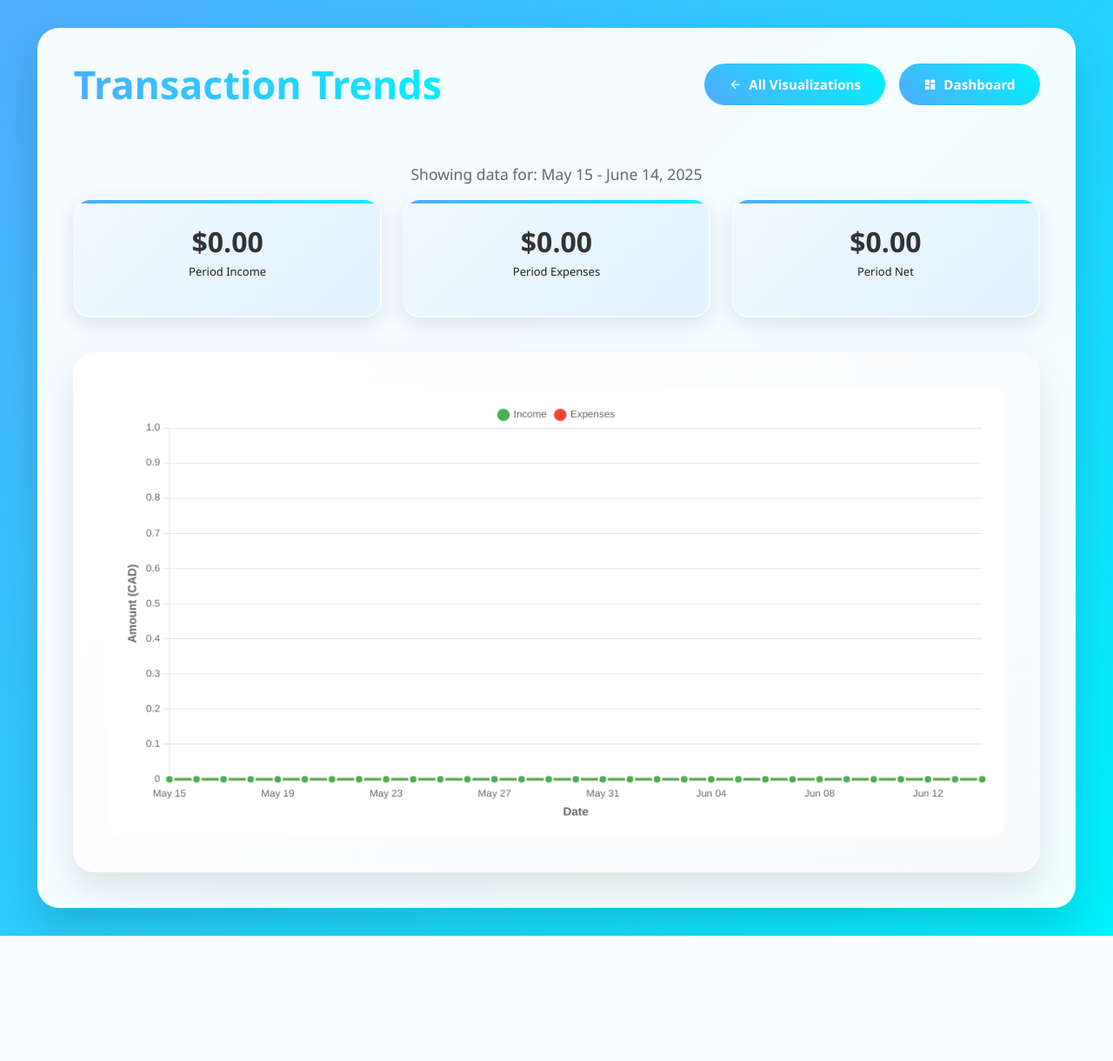
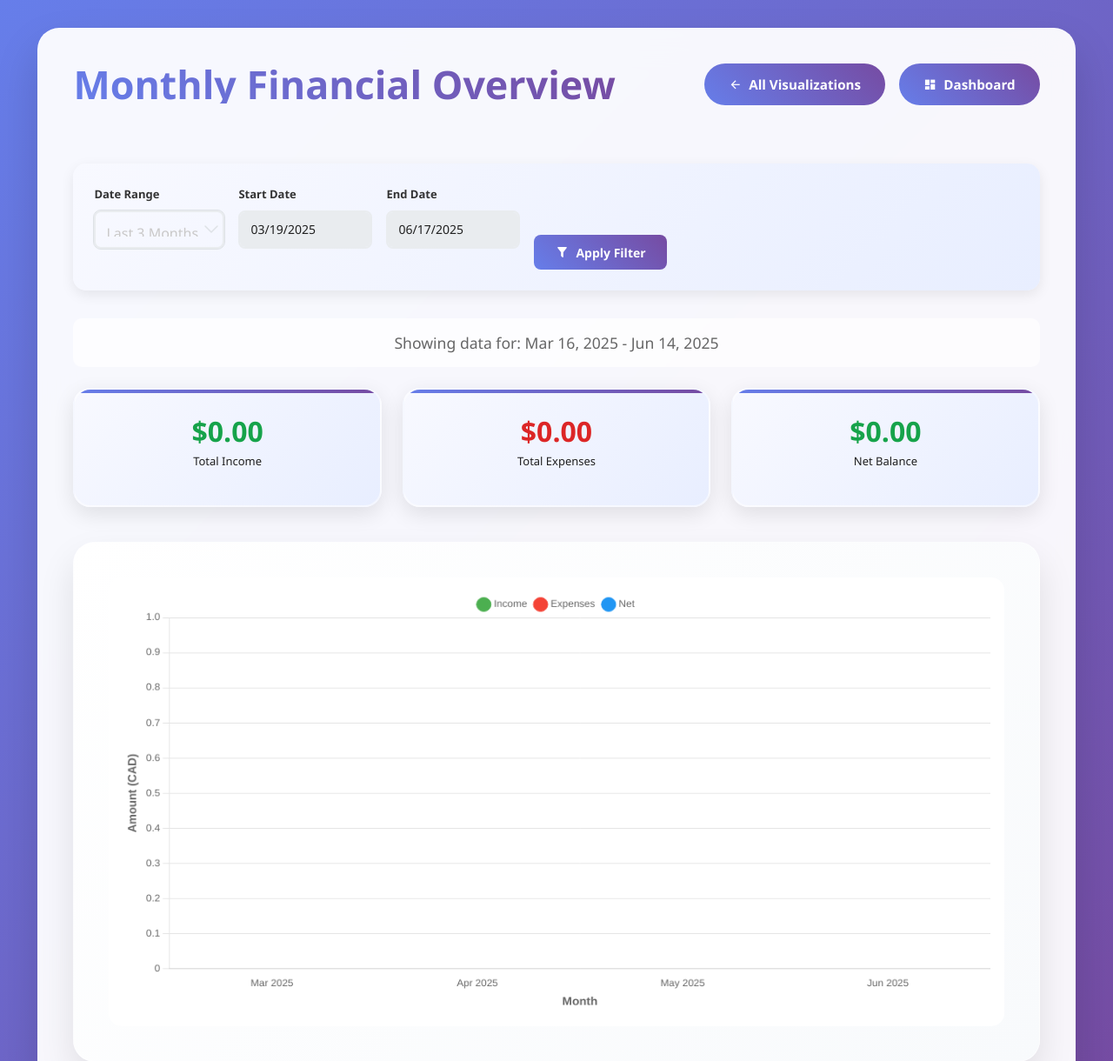
Before and after one commit to ethanondzik/personal-finance-tracker, a Django app: page /visualizations/bar-chart/ in a window 1280 px wide. Shown: the top 1220 px of the page at 87% size. Before the commit the page ends 1076 px from the top, so only its background shows below. Run offline with Django 5.2, Linux system fonts and the light colour scheme; the visitor is signed in with stand-in values (Sample User, id 1); data that the repository does not hold is empty; some libraries are stand-ins or nearby versions.

Commit message:
Added custom date ranges for chart visualizations.

```diff
--- a/personal_finance_tracker/finance_tracker/forms.py
+++ b/personal_finance_tracker/finance_tracker/forms.py
@@ -2,6 +2,7 @@ from django import forms
 from .models import Transaction, Account, Category, User, Subscription, Budget, CustomNotification
 from django.contrib.auth.password_validation import validate_password
 from django.core.exceptions import ValidationError
+from datetime import date, timedelta
 
 import csv
 import mimetypes
@@ -534,3 +535,63 @@ class CustomNotificationForm(forms.ModelForm):
             cleaned_data['recurrence_interval'] = None
 
         return cleaned_data
+
+
+class DateRangeForm(forms.Form):
+    DATE_RANGE_CHOICES = [
+        ('30days', 'Last 30 Days'),
+        ('3months', 'Last 3 Months'),
+        ('6months', 'Last 6 Months'),
+        ('1year', 'Last Year'),
+        ('ytd', 'Year to Date'),
+        ('custom', 'Custom Range'),
+    ]
+
+    date_range = forms.ChoiceField(
+        choices=DATE_RANGE_CHOICES,
+        initial='3months',
+        widget=forms.Select(attrs={'class': 'form-select', 'id': 'id_date_range'})
+    )
+
+    start_date = forms.DateField(
+        required=False,
+        widget=forms.DateInput(attrs={
+            'type': 'date',
+            'class': 'form-control',
+            'id': 'id_start_date'
+        })
+    )
+
+    end_date = forms.DateField(
+        required=False,
+        widget=forms.DateInput(attrs={
+            'type': 'date',
+            'class': 'form-control',
+            'id': 'id_end_date'
+        })
+    )
+
+    def get_date_range(self):
+        """
+        Returns the actual start and end dates based on the selection.
+        """
+        date_range = self.cleaned_data.get('date_range')
+        start_date = self.cleaned_data.get('start_date')
+        end_date = self.cleaned_data.get('end_date')
+
+        today = date.today()
+
+        if date_range == 'custom':
+            return start_date, end_date
+        elif date_range == '30days':
+            return today - timedelta(days=30), today
+        elif date_range == '3months':
+            return today - timedelta(days=90), today
+        elif date_range == '6months':
+            return today - timedelta(days=180), today
+        elif date_range == '1year':
+            return today - timedelta(days=365), today
+        elif date_range == 'ytd':
+            return date(today.year, 1, 1), today
+        else:
+            return today - timedelta(days=90), today  # Default to 3 months
--- a/personal_finance_tracker/finance_tracker/static/css/visualizations/bar_chart.css
+++ b/personal_finance_tracker/finance_tracker/static/css/visualizations/bar_chart.css
@@ -1,3 +1,5 @@
+@import url('shared.css');
+
 .btn.btn-outline-primary.position-fixed {
     display: none !important;
 }
--- a/personal_finance_tracker/finance_tracker/static/css/visualizations/line_chart.css
+++ b/personal_finance_tracker/finance_tracker/static/css/visualizations/line_chart.css
@@ -1,3 +1,5 @@
+@import url('shared.css');
+
 .btn.btn-outline-primary.position-fixed {
     display: none !important;
 }
--- a/personal_finance_tracker/finance_tracker/static/css/visualizations/pie_chart.css
+++ b/personal_finance_tracker/finance_tracker/static/css/visualizations/pie_chart.css
@@ -1,3 +1,5 @@
+@import url('shared.css');
+
 .btn.btn-outline-primary.position-fixed {
     display: none !important;
 }
--- /dev/null
+++ b/personal_finance_tracker/finance_tracker/static/css/visualizations/shared.css
@@ -0,0 +1,78 @@
+/* Shared styles for all visualizations */
+.date-range-filter {
+    background: linear-gradient(135deg, #f8f9ff 0%, #e8eeff 100%);
+    border-radius: 15px;
+    padding: 1.5rem;
+    margin-bottom: 2rem;
+    box-shadow: 0 5px 15px rgba(0, 0, 0, 0.08);
+}
+
+.date-range-filter .form-group {
+    min-width: 150px;
+}
+
+.date-range-filter .form-label {
+    font-weight: 600;
+    color: #333;
+    margin-bottom: 0.5rem;
+}
+
+.date-range-filter .form-select,
+.date-range-filter .form-control {
+    border: 2px solid #e9ecef;
+    border-radius: 8px;
+    padding: 0.75rem;
+    transition: all 0.3s ease;
+}
+
+.date-range-filter .form-select:focus,
+.date-range-filter .form-control:focus {
+    border-color: #667eea;
+    box-shadow: 0 0 0 0.2rem rgba(102, 126, 234, 0.25);
+}
+
+.date-range-filter .btn-primary {
+    background: linear-gradient(45deg, #667eea, #764ba2);
+    border: none;
+    padding: 0.75rem 1.5rem;
+    border-radius: 8px;
+    font-weight: 600;
+    transition: all 0.3s ease;
+}
+
+.date-range-filter .btn-primary:hover {
+    transform: translateY(-2px);
+    box-shadow: 0 5px 15px rgba(102, 126, 234, 0.4);
+}
+
+.period-info {
+    text-align: center;
+    margin-bottom: 1.5rem;
+    padding: 1rem;
+    background: rgba(255, 255, 255, 0.7);
+    border-radius: 10px;
+    color: #666;
+    font-size: 1.1rem;
+    font-weight: 500;
+}
+
+/* Dark theme support */
+body.dark-theme .date-range-filter {
+    background: linear-gradient(135deg, #334155 0%, #475569 100%);
+}
+
+body.dark-theme .date-range-filter .form-label {
+    color: #e2e8f0;
+}
+
+body.dark-theme .date-range-filter .form-select,
+body.dark-theme .date-range-filter .form-control {
+    background-color: #2a2a2e;
+    border-color: #444;
+    color: #e2e8f0;
+}
+
+body.dark-theme .period-info {
+    background: rgba(45, 45, 45, 0.7);
+    color: #cbd5e1;
+}
--- /dev/null
+++ b/personal_finance_tracker/finance_tracker/static/js/visualizations/date_range_handler.js
@@ -0,0 +1,60 @@
+document.addEventListener('DOMContentLoaded', function() {
+    const dateRangeField = document.getElementById('id_date_range');
+    const startDateField = document.getElementById('id_start_date');
+    const endDateField = document.getElementById('id_end_date');
+
+    if (!dateRangeField || !startDateField || !endDateField) {
+        return; // Fields not found, exit gracefully
+    }
+
+    function updateDateFields() {
+        const selectedRange = dateRangeField.value;
+
+        if (selectedRange === 'custom') {
+            startDateField.disabled = false;
+            endDateField.disabled = false;
+            startDateField.required = true;
+            endDateField.required = true;
+        } else {
+            startDateField.disabled = true;
+            endDateField.disabled = true;
+            startDateField.required = false;
+            endDateField.required = false;
+
+            // Auto-calculate dates based on selection
+            const today = new Date();
+            let startDate, endDate = today.toISOString().split('T')[0];
+
+            switch (selectedRange) {
+                case '30days':
+                    startDate = new Date(today.getTime() - (30 * 24 * 60 * 60 * 1000));
+                    break;
+                case '3months':
+                    startDate = new Date(today.getTime() - (90 * 24 * 60 * 60 * 1000));
+                    break;
+                case '6months':
+                    startDate = new Date(today.getTime() - (180 * 24 * 60 * 60 * 1000));
+                    break;
+                case '1year':
+                    startDate = new Date(today.getTime() - (365 * 24 * 60 * 60 * 1000));
+                    break;
+                case 'ytd':
+                    startDate = new Date(today.getFullYear(), 0, 1);
+                    break;
+                default:
+                    startDate = new Date(today.getTime() - (90 * 24 * 60 * 60 * 1000));
+            }
+
+            if (startDate) {
+                startDateField.value = startDate.toISOString().split('T')[0];
+                endDateField.value = endDate;
+            }
+        }
+    }
+
+    // Initialize on page load
+    updateDateFields();
+
+    // Update when selection changes
+    dateRangeField.addEventListener('change', updateDateFields);
+});
--- a/personal_finance_tracker/finance_tracker/templates/finance_tracker/visualizations/bar_chart.html
+++ b/personal_finance_tracker/finance_tracker/templates/finance_tracker/visualizations/bar_chart.html
@@ -21,18 +21,43 @@
                 </div>
             </div>
 
+            <!-- Date Range Filter -->
+            <div class="date-range-filter">
+                <form method="get" class="d-flex align-items-end gap-3">
+                    <div class="form-group">
+                        <label for="{{ form.date_range.id_for_label }}" class="form-label">Date Range</label>
+                        {{ form.date_range }}
+                    </div>
+                    <div class="form-group">
+                        <label for="{{ form.start_date.id_for_label }}" class="form-label">Start Date</label>
+                        {{ form.start_date }}
+                    </div>
+                    <div class="form-group">
+                        <label for="{{ form.end_date.id_for_label }}" class="form-label">End Date</label>
+                        {{ form.end_date }}
+                    </div>
+                    <button type="submit" class="btn btn-primary">
+                        <i class="mdi mdi-filter me-2"></i>Apply Filter
+                    </button>
+                </form>
+            </div>
+
+            <div class="period-info">
+                Showing data for: {{ start_date|date:"M d, Y" }} - {{ end_date|date:"M d, Y" }}
+            </div>
+
             <div class="stats-summary">
                 <div class="stat-card income">
-                    <h3>${{ total_yearly_income|floatformat:2 }}</h3>
-                    <p>Total {{ current_year }} Income</p>
+                    <h3>${{ total_income|floatformat:2 }}</h3>
+                    <p>Total Income</p>
                 </div>
                 <div class="stat-card expense">
-                    <h3>${{ total_yearly_expenses|floatformat:2 }}</h3>
-                    <p>Total {{ current_year }} Expenses</p>
+                    <h3>${{ total_expenses|floatformat:2 }}</h3>
+                    <p>Total Expenses</p>
                 </div>
-                <div class="stat-card net {% if net_yearly_balance >= 0 %}positive{% else %}negative{% endif %}">
-                    <h3>${{ net_yearly_balance|floatformat:2 }}</h3>
-                    <p>Net {{ current_year }} Balance</p>
+                <div class="stat-card net {% if net_balance >= 0 %}positive{% else %}negative{% endif %}">
+                    <h3>${{ net_balance|floatformat:2 }}</h3>
+                    <p>Net Balance</p>
                 </div>
             </div>
 
@@ -46,7 +71,10 @@
 {{ monthly_data|json_script:"monthly-data" }}
 {% endblock %}
 
+
 {% block extra_js %}
 <script src="https://cdn.jsdelivr.net/npm/chart.js"></script>
 <script src="{% static 'js/visualizations/bar_chart.js' %}"></script>
+<script src="{% static 'js/visualizations/date_range_handler.js' %}"></script>
+
 {% endblock %}
--- a/personal_finance_tracker/finance_tracker/templates/finance_tracker/visualizations/line_chart.html
+++ b/personal_finance_tracker/finance_tracker/templates/finance_tracker/visualizations/line_chart.html
@@ -21,8 +21,29 @@
                 </div>
             </div>
 
+            <!-- Date Range Filter -->
+            <div class="date-range-filter">
+                <form method="get" class="d-flex align-items-end gap-3">
+                    <div class="form-group">
+                        <label for="{{ form.date_range.id_for_label }}" class="form-label">Date Range</label>
+                        {{ form.date_range }}
+                    </div>
+                    <div class="form-group">
+                        <label for="{{ form.start_date.id_for_label }}" class="form-label">Start Date</label>
+                        {{ form.start_date }}
+                    </div>
+                    <div class="form-group">
+                        <label for="{{ form.end_date.id_for_label }}" class="form-label">End Date</label>
+                        {{ form.end_date }}
+                    </div>
+                    <button type="submit" class="btn btn-primary">
+                        <i class="mdi mdi-filter me-2"></i>Apply Filter
+                    </button>
+                </form>
+            </div>
+
             <div class="period-info">
-                Showing data for: {{ date_range }}
+                Showing data for: {{ start_date|date:"M d, Y" }} - {{ end_date|date:"M d, Y" }}
             </div>
 
             <div class="stats-summary">
@@ -53,4 +74,5 @@
 {% block extra_js %}
 <script src="https://cdn.jsdelivr.net/npm/chart.js"></script>
 <script src="{% static 'js/visualizations/line_chart.js' %}"></script>
+<script src="{% static 'js/visualizations/date_range_filter.js' %}"></script>
 {% endblock %}
--- a/personal_finance_tracker/finance_tracker/views.py
+++ b/personal_finance_tracker/finance_tracker/views.py
@@ -2,7 +2,7 @@ from django.shortcuts import render, redirect, get_object_or_404
 from django.contrib.auth.decorators import login_required
 from django.views.decorators.http import require_POST
 from .models import Transaction, Account, Category, Subscription, Budget, CustomNotification
-from .forms import TransactionForm, CSVUploadForm, BankAccountForm, CategoryForm, UserCreationForm, TransactionQueryForm, AccountManagementForm, SubscriptionForm, BudgetForm, CustomNotificationForm
+from .forms import TransactionForm, CSVUploadForm, BankAccountForm, CategoryForm, UserCreationForm, TransactionQueryForm, AccountManagementForm, SubscriptionForm, BudgetForm, CustomNotificationForm, DateRangeForm
 from django.contrib.auth import login, update_session_auth_hash
 from django.contrib.auth.forms import PasswordChangeForm
 from django.contrib import messages
@@ -1291,51 +1291,75 @@ def bar_chart_visualization(request):
     Monthly income vs expenses bar chart visualization.
     """
     user = request.user
+    form = DateRangeForm(request.GET or None)
 
-    # Get daily transaction data for the last 30 days
-    end_date = timezone.now().date()
-    start_date = end_date - timedelta(days=30)
+    # Get date range
+    if form.is_valid():
+        start_date, end_date = form.get_date_range()
+    else:
+        # Default to last 3 months
+        end_date = timezone.now().date()
+        start_date = end_date - timedelta(days=90)
 
-    daily_data = []
-    current_date = start_date
+    # Filter transactions by date range
+    transactions = Transaction.objects.filter(
+        user=user,
+        date__gte=start_date,
+        date__lte=end_date
+    )
 
-    while current_date <= end_date:
-        daily_income = Transaction.objects.filter(
-            user=user,
+    # Group by month and aggregate
+    monthly_data = []
+    total_income = 0
+    total_expenses = 0
+
+    # Get all months in the date range
+    current_date = start_date.replace(day=1)  # Start from first day of month
+    end_month = end_date.replace(day=1)
+
+    while current_date <= end_month:
+        # Get next month
+        if current_date.month == 12:
+            next_month = current_date.replace(year=current_date.year + 1, month=1)
+        else:
+            next_month = current_date.replace(month=current_date.month + 1)
+
+        # Filter transactions for this month
+        month_income = transactions.filter(
             transaction_type='income',
-            date=current_date
+            date__gte=current_date,
+            date__lt=next_month
         ).aggregate(total=Sum('amount'))['total'] or 0
 
-        daily_expenses = Transaction.objects.filter(
-            user=user,
+        month_expenses = transactions.filter(
             transaction_type='expense',
-            date=current_date
+            date__gte=current_date,
+            date__lt=next_month
         ).aggregate(total=Sum('amount'))['total'] or 0
 
-        daily_data.append({
-            'date': current_date.strftime('%Y-%m-%d'),
-            'formatted_date': current_date.strftime('%b %d'),
-            'income': float(daily_income),
-            'expenses': float(daily_expenses),
-            'net': float(daily_income - daily_expenses)
+        monthly_data.append({
+            'month': current_date.strftime('%b %Y'),
+            'income': float(month_income),
+            'expenses': float(month_expenses),
+            'net': float(month_income - month_expenses)
         })
 
-        current_date += timedelta(days=1)
+        total_income += float(month_income)
+        total_expenses += float(month_expenses)
 
-    # Calculate totals
-    total_period_income = sum(data['income'] for data in daily_data)
-    total_period_expenses = sum(data['expenses'] for data in daily_data)
-    net_period_balance = total_period_income - total_period_expenses
+        current_date = next_month
 
     context = {
-        'daily_data': daily_data,
-        'date_range': f"{start_date.strftime('%B %d')} - {end_date.strftime('%B %d, %Y')}",
-        'total_period_income': total_period_income,
-        'total_period_expenses': total_period_expenses,
-        'net_period_balance': net_period_balance,
+        'form': form,
+        'monthly_data': monthly_data,
+        'start_date': start_date,
+        'end_date': end_date,
+        'total_income': total_income,
+        'total_expenses': total_expenses,
+        'net_balance': total_income - total_expenses,
     }
 
-    return render(request, 'finance_tracker/visualizations/line_chart.html', context)
+    return render(request, 'finance_tracker/visualizations/bar_chart.html', context)
 
 @login_required
 def line_chart_visualization(request):
@@ -1343,11 +1367,17 @@ def line_chart_visualization(request):
     Transaction trend line chart visualization.
     """
     user = request.user
+    form = DateRangeForm(request.GET or None)
 
-    # Get daily transaction data for the last 30 days
-    end_date = timezone.now().date()
-    start_date = end_date - timedelta(days=30)
+    # Get date range
+    if form.is_valid():
+        start_date, end_date = form.get_date_range()
+    else:
+        # Default to last 30 days
+        end_date = timezone.now().date()
+        start_date = end_date - timedelta(days=30)
 
+    # Generate daily data
     daily_data = []
     current_date = start_date
     total_period_income = 0
@@ -1379,11 +1409,13 @@ def line_chart_visualization(request):
 
         current_date += timedelta(days=1)
 
-    # Calculate net period balance
     net_period_balance = total_period_income - total_period_expenses
 
     context = {
+        'form': form,
         'daily_data': daily_data,
+        'start_date': start_date,
+        'end_date': end_date,
         'date_range': f"{start_date.strftime('%B %d')} - {end_date.strftime('%B %d, %Y')}",
         'total_period_income': total_period_income,
         'total_period_expenses': total_period_expenses,
@@ -1400,34 +1432,49 @@ def pie_chart_visualization(request):
     Income vs expenses pie chart with category breakdowns.
     """
     user = request.user
+    form = DateRangeForm(request.GET or None)
 
-    # Get total income and expenses
-    total_income = Transaction.objects.filter(
+    # Get date range
+    if form.is_valid():
+        start_date, end_date = form.get_date_range()
+    else:
+        # Default to last 3 months
+        end_date = timezone.now().date()
+        start_date = end_date - timedelta(days=90)
+
+    # Filter transactions by date range
+    transactions = Transaction.objects.filter(
         user=user,
+        date__gte=start_date,
+        date__lte=end_date
+    )
+
+    # Get totals
+    total_income = transactions.filter(
         transaction_type='income'
     ).aggregate(total=Sum('amount'))['total'] or 0
 
-    total_expenses = Transaction.objects.filter(
-        user=user,
+    total_expenses = transactions.filter(
         transaction_type='expense'
     ).aggregate(total=Sum('amount'))['total'] or 0
 
     # Get category breakdowns
-    income_categories = Transaction.objects.filter(
-        user=user,
+    income_categories = transactions.filter(
         transaction_type='income'
     ).values('category__name').annotate(
         total=Sum('amount')
     ).order_by('-total')
 
-    expense_categories = Transaction.objects.filter(
-        user=user,
+    expense_categories = transactions.filter(
         transaction_type='expense'
     ).values('category__name').annotate(
         total=Sum('amount')
     ).order_by('-total')
 
     context = {
+        'form': form,
+        'start_date': start_date,
+        'end_date': end_date,
         'total_income': float(total_income),
         'total_expenses': float(total_expenses),
         'net_balance': float(total_income - total_expenses),
```
Also changed, not shown: personal_finance_tracker/finance_tracker/templates/finance_tracker/visualizations/pie_chart.html (+26 -0 lines), 1 other file.
